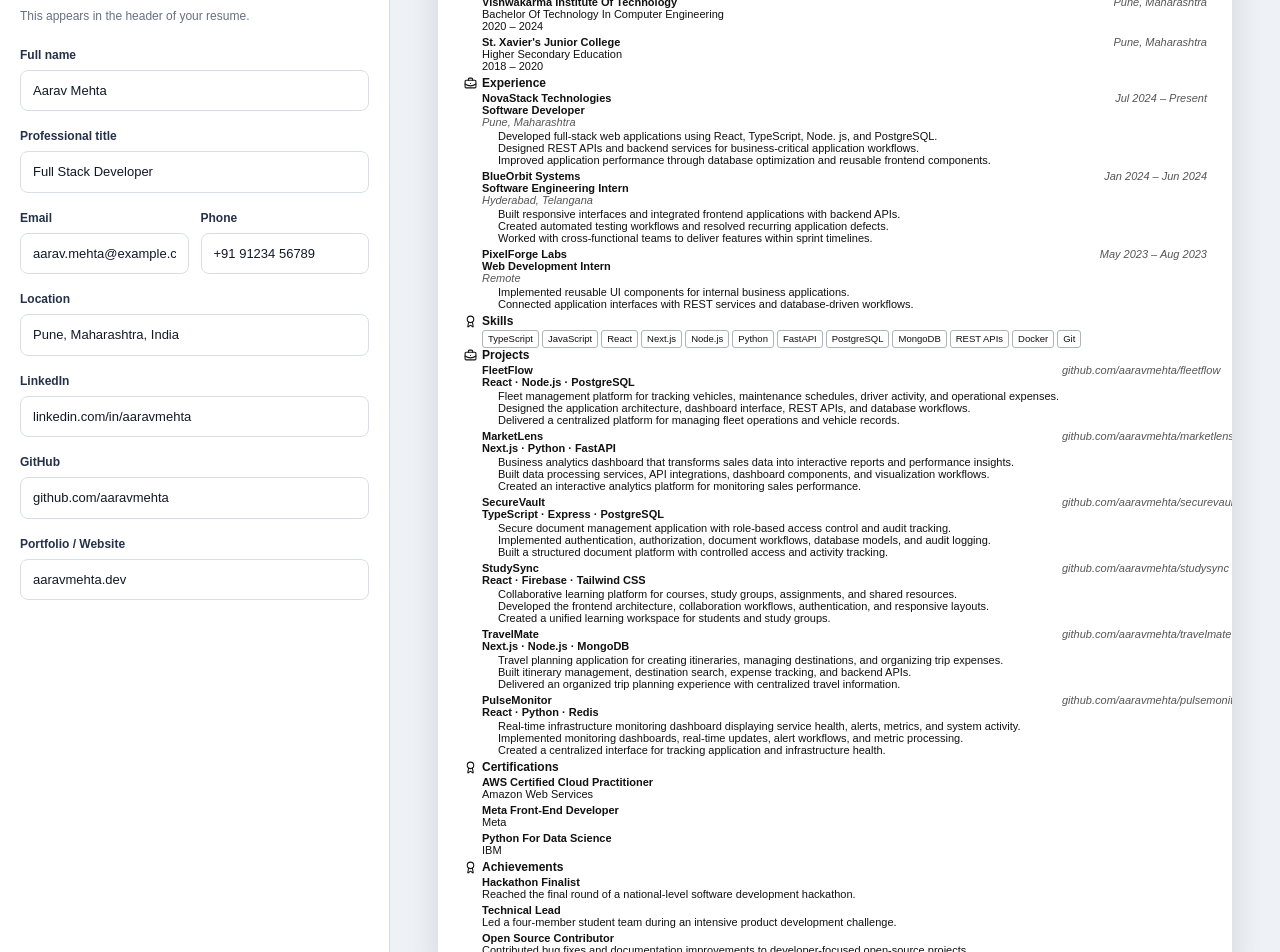
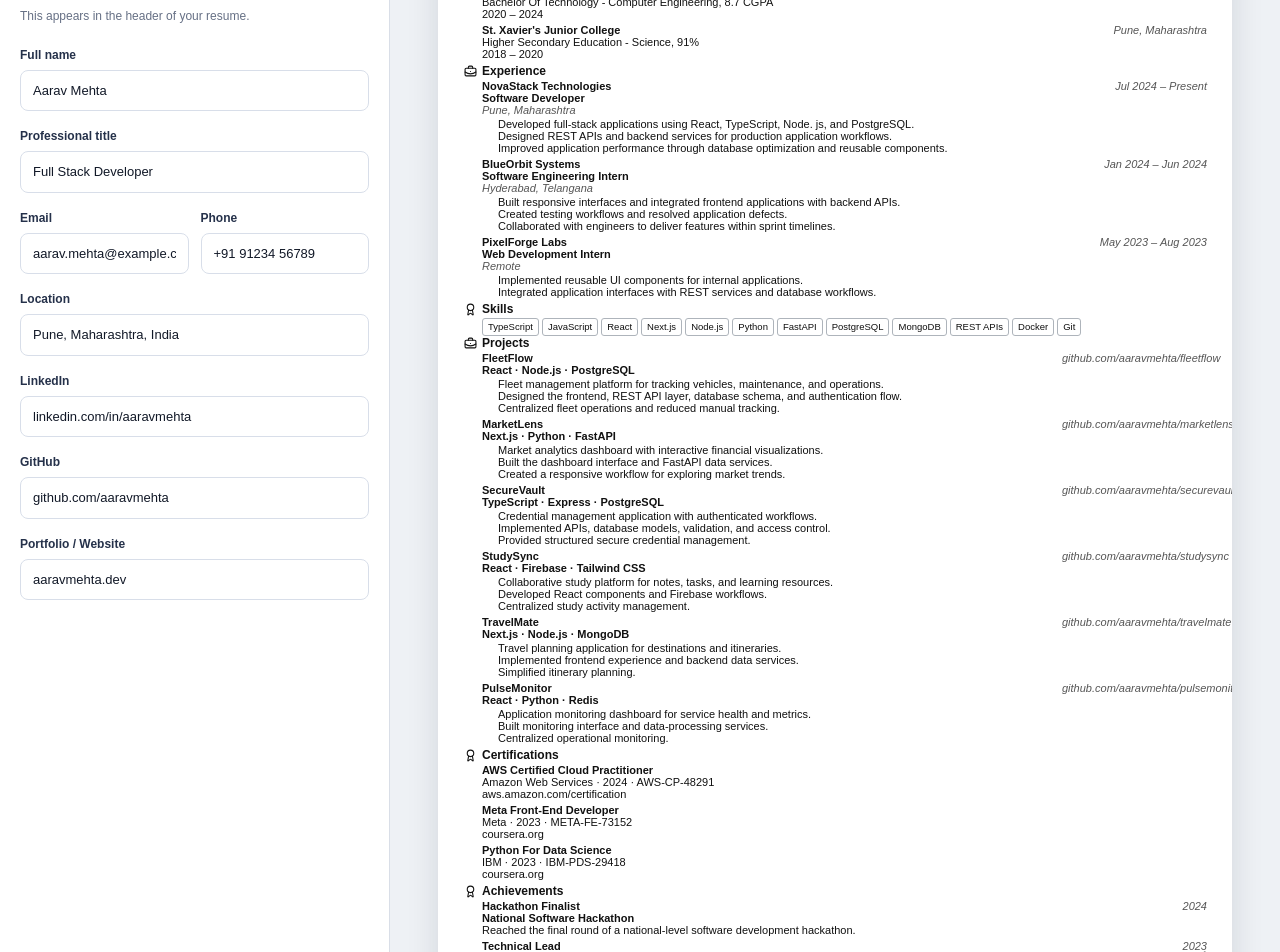
Before and after one commit to Vishwanath018/JOBIX, a Next.js app in the folder apps/web/: page /resume-builder/editor in a window 1280 px wide. Shown: the part 260-1212 px from the top of the page. Built offline with nearby package versions, Linux system fonts and the light colour scheme.

Commit message:
checkpoint: JOBIX resume builder working version

```diff
--- a/apps/web/src/app/resume-builder/editor/page.tsx
+++ b/apps/web/src/app/resume-builder/editor/page.tsx
@@ -155,7 +155,7 @@
   linkedin: "linkedin.com/in/aaravmehta",
   github: "github.com/aaravmehta",
   portfolio: "aaravmehta.dev",
-  summary: "Full Stack Developer with experience building scalable web applications, REST APIs, and data-driven products. Strong foundation in TypeScript, React, Node.js, Python, PostgreSQL, and cloud technologies with a focus on reliable systems and intuitive user experiences.",
+  summary: "Full Stack Developer experienced in building scalable web applications, REST APIs, and data-driven products using modern technologies.",
   experiences: [
     {
       id: "exp-1",
@@ -164,10 +164,11 @@
       location: "Pune, Maharashtra",
       start: "Jul 2024",
       end: "Present",
+      current: true,
       bullets: [
-        "Developed full-stack web applications using React, TypeScript, Node.js, and PostgreSQL.",
-        "Designed REST APIs and backend services for business-critical application workflows.",
-        "Improved application performance through database optimization and reusable frontend components."
+        "Developed full-stack applications using React, TypeScript, Node.js, and PostgreSQL.",
+        "Designed REST APIs and backend services for production application workflows.",
+        "Improved application performance through database optimization and reusable components."
       ]
     },
     {
@@ -177,10 +178,11 @@
       location: "Hyderabad, Telangana",
       start: "Jan 2024",
       end: "Jun 2024",
+      current: false,
       bullets: [
         "Built responsive interfaces and integrated frontend applications with backend APIs.",
-        "Created automated testing workflows and resolved recurring application defects.",
-        "Worked with cross-functional teams to deliver features within sprint timelines."
+        "Created testing workflows and resolved application defects.",
+        "Collaborated with engineers to deliver features within sprint timelines."
       ]
     },
     {
@@ -190,9 +192,10 @@
       location: "Remote",
       start: "May 2023",
       end: "Aug 2023",
+      current: false,
       bullets: [
-        "Implemented reusable UI components for internal business applications.",
-        "Connected application interfaces with REST services and database-driven workflows."
+        "Implemented reusable UI components for internal applications.",
+        "Integrated application interfaces with REST services and database workflows."
       ]
     }
   ],
@@ -200,25 +203,22 @@
     {
       id: "edu-1",
       institution: "Vishwakarma Institute of Technology",
-      degree: "Bachelor of Technology in Computer Engineering",
-      location: "Pune, Maharashtra",
+      degree: "Bachelor of Technology",
+      field: "Computer Engineering",
+      grade: "8.7 CGPA",
       start: "2020",
       end: "2024",
-      bullets: [
-        "Focused on software engineering, databases, operating systems, and distributed systems.",
-        "Completed academic and independent projects involving web development and machine learning."
-      ]
+      location: "Pune, Maharashtra"
     },
     {
       id: "edu-2",
       institution: "St. Xavier's Junior College",
       degree: "Higher Secondary Education",
-      location: "Pune, Maharashtra",
+      field: "Science",
+      grade: "91%",
       start: "2018",
       end: "2020",
-      bullets: [
-        "Studied mathematics, computer science, physics, and chemistry."
-      ]
+      location: "Pune, Maharashtra"
     }
   ],
   projects: [
@@ -226,54 +226,54 @@
       id: "project-1",
       name: "FleetFlow",
       technologies: "React, Node.js, PostgreSQL",
-      description: "Fleet management platform for tracking vehicles, maintenance schedules, driver activity, and operational expenses.",
-      contribution: "Designed the application architecture, dashboard interface, REST APIs, and database workflows.",
-      result: "Delivered a centralized platform for managing fleet operations and vehicle records.",
+      description: "Fleet management platform for tracking vehicles, maintenance, and operations.",
+      contribution: "Designed the frontend, REST API layer, database schema, and authentication flow.",
+      result: "Centralized fleet operations and reduced manual tracking.",
       link: "github.com/aaravmehta/fleetflow"
     },
     {
       id: "project-2",
       name: "MarketLens",
       technologies: "Next.js, Python, FastAPI",
-      description: "Business analytics dashboard that transforms sales data into interactive reports and performance insights.",
-      contribution: "Built data processing services, API integrations, dashboard components, and visualization workflows.",
-      result: "Created an interactive analytics platform for monitoring sales performance.",
+      description: "Market analytics dashboard with interactive financial visualizations.",
+      contribution: "Built the dashboard interface and FastAPI data services.",
+      result: "Created a responsive workflow for exploring market trends.",
       link: "github.com/aaravmehta/marketlens"
     },
     {
       id: "project-3",
       name: "SecureVault",
       technologies: "TypeScript, Express, PostgreSQL",
-      description: "Secure document management application with role-based access control and audit tracking.",
-      contribution: "Implemented authentication, authorization, document workflows, database models, and audit logging.",
-      result: "Built a structured document platform with controlled access and activity tracking.",
+      description: "Credential management application with authenticated workflows.",
+      contribution: "Implemented APIs, database models, validation, and access control.",
+      result: "Provided structured secure credential management.",
       link: "github.com/aaravmehta/securevault"
     },
     {
       id: "project-4",
       name: "StudySync",
       technologies: "React, Firebase, Tailwind CSS",
-      description: "Collaborative learning platform for courses, study groups, assignments, and shared resources.",
-      contribution: "Developed the frontend architecture, collaboration workflows, authentication, and responsive layouts.",
-      result: "Created a unified learning workspace for students and study groups.",
+      description: "Collaborative study platform for notes, tasks, and learning resources.",
+      contribution: "Developed React components and Firebase workflows.",
+      result: "Centralized study activity management.",
       link: "github.com/aaravmehta/studysync"
     },
     {
       id: "project-5",
       name: "TravelMate",
       technologies: "Next.js, Node.js, MongoDB",
-      description: "Travel planning application for creating itineraries, managing destinations, and organizing trip expenses.",
-      contribution: "Built itinerary management, destination search, expense tracking, and backend APIs.",
-      result: "Delivered an organized trip planning experience with centralized travel information.",
+      description: "Travel planning application for destinations and itineraries.",
+      contribution: "Implemented frontend experience and backend data services.",
+      result: "Simplified itinerary planning.",
       link: "github.com/aaravmehta/travelmate"
     },
     {
       id: "project-6",
       name: "PulseMonitor",
       technologies: "React, Python, Redis",
-      description: "Real-time infrastructure monitoring dashboard displaying service health, alerts, metrics, and system activity.",
-      contribution: "Implemented monitoring dashboards, real-time updates, alert workflows, and metric processing.",
-      result: "Created a centralized interface for tracking application and infrastructure health.",
+      description: "Application monitoring dashboard for service health and metrics.",
+      contribution: "Built monitoring interface and data-processing services.",
+      result: "Centralized operational monitoring.",
       link: "github.com/aaravmehta/pulsemonitor"
     }
   ],
@@ -296,36 +296,48 @@
       id: "cert-1",
       name: "AWS Certified Cloud Practitioner",
       issuer: "Amazon Web Services",
-      date: "2024"
+      year: "2024",
+      credentialId: "AWS-CP-48291",
+      link: "aws.amazon.com/certification/"
     },
     {
       id: "cert-2",
       name: "Meta Front-End Developer",
       issuer: "Meta",
-      date: "2023"
+      year: "2023",
+      credentialId: "META-FE-73152",
+      link: "coursera.org/"
     },
     {
       id: "cert-3",
       name: "Python for Data Science",
       issuer: "IBM",
-      date: "2023"
+      year: "2023",
+      credentialId: "IBM-PDS-29418",
+      link: "coursera.org/"
     }
   ],
   achievements: [
     {
       id: "ach-1",
       title: "Hackathon Finalist",
+      organization: "National Software Hackathon",
+      year: "2024",
       description: "Reached the final round of a national-level software development hackathon."
     },
     {
       id: "ach-2",
       title: "Technical Lead",
-      description: "Led a four-member student team during an intensive product development challenge."
+      organization: "VIT Developer Community",
+      year: "2023",
+      description: "Led a four-member student team during a product development challenge."
     },
     {
       id: "ach-3",
       title: "Open Source Contributor",
-      description: "Contributed bug fixes and documentation improvements to developer-focused open-source projects."
+      organization: "Open Source Community",
+      year: "2023",
+      description: "Contributed bug fixes and documentation improvements to open-source projects."
     }
   ],
   languages: [
```
